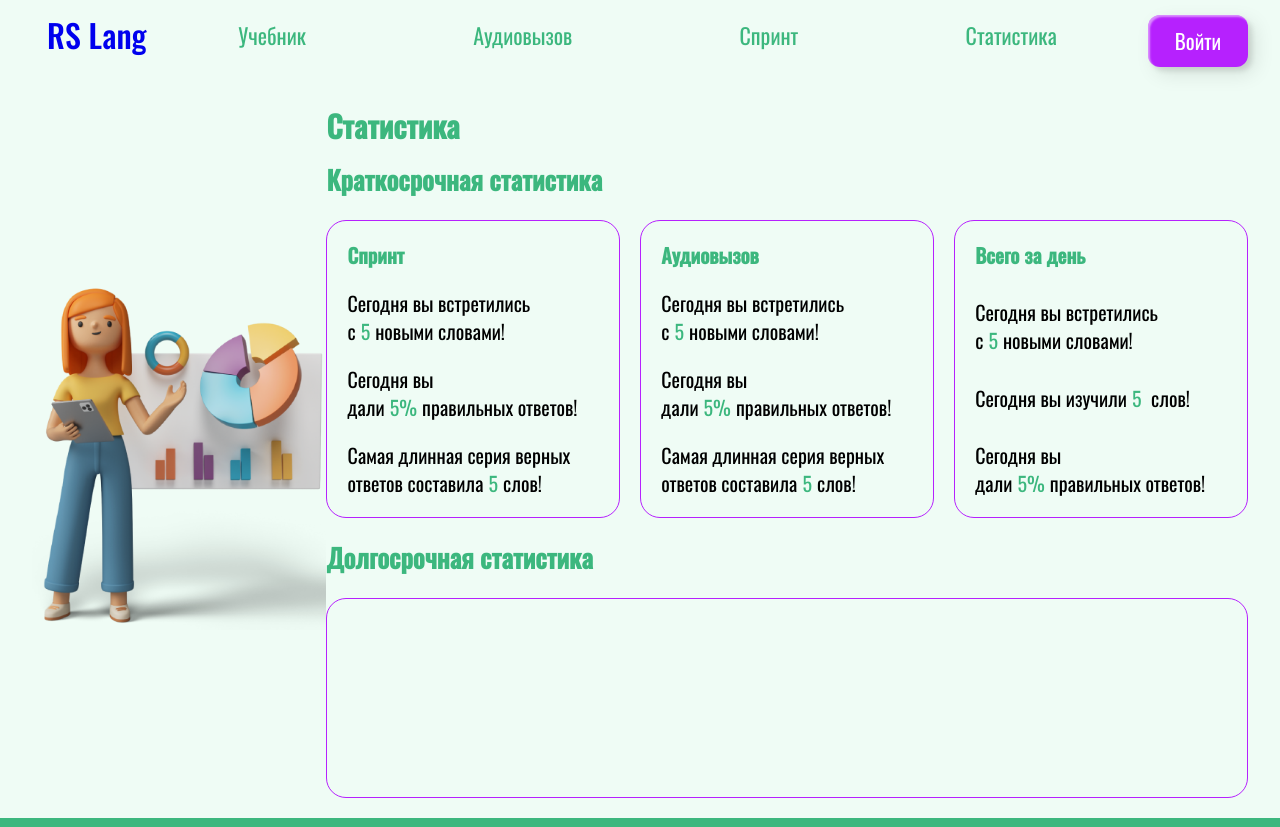
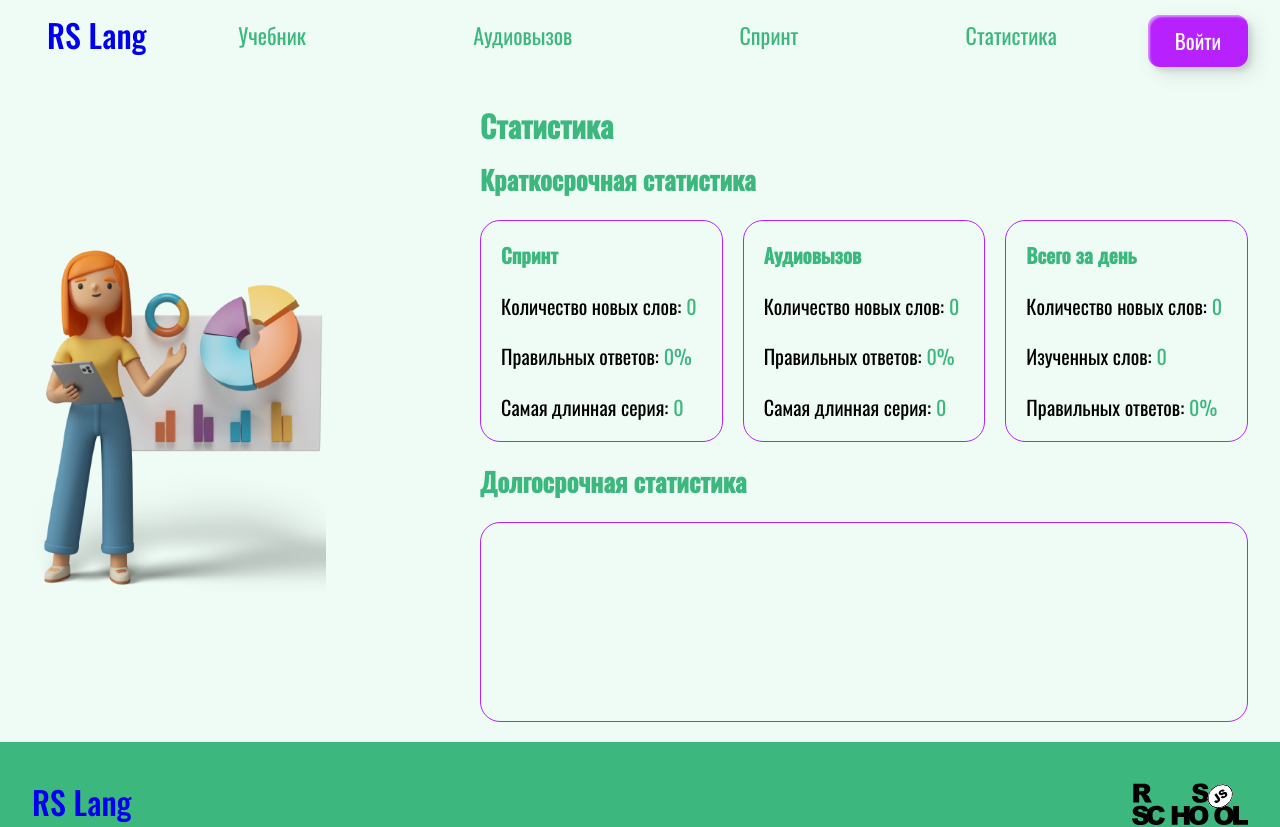
Before and after one commit to Todd89/rslang, a React (Create React App) app: page /stats in a window 1280 px wide. Shown: the top 827 px of the page. Built offline with nearby package versions, Linux system fonts and the light colour scheme.

Commit message:
feat: stat functions for stat page

```diff
--- a/src/components/audio-page/audio-question/audio-question.tsx
+++ b/src/components/audio-page/audio-question/audio-question.tsx
@@ -36,7 +36,6 @@ export function AudioQuestion(props: IProps) {
   AUDIO.volume = 0.2;
 
   useEffect(() => {
-    //const audio = new Audio();
     AUDIO.volume = 0.2;
     function playAudio(word: IWordAudio) {
       const path = `${AUDIO_PATH_DATA_AUDIO}${word.audio}`;
@@ -44,7 +43,7 @@ export function AudioQuestion(props: IProps) {
       AUDIO.src = path;
       AUDIO.load();
       setTimeout(() => {
-        // AUDIO.play();
+        AUDIO.play();
       }, 500);
     }
     if (!answerReceived && isTimerOn) {
@@ -53,7 +52,6 @@ export function AudioQuestion(props: IProps) {
   }, [answerReceived, isTimerOn, questionWord]);
 
   useEffect(() => {
-    //const audio = new Audio();
     AUDIO.volume = 0.2;
 
     function playAudioAfterAnswer(isCorrectAnswer: boolean) {
@@ -63,7 +61,7 @@ export function AudioQuestion(props: IProps) {
 
       AUDIO.src = path;
       AUDIO.load();
-      //  AUDIO.play();
+      AUDIO.play();
     }
 
     if (answerReceived && rightAnswer && !isTimerOn) {
--- a/src/components/audio-page/audio-result/audio-result.tsx
+++ b/src/components/audio-page/audio-result/audio-result.tsx
@@ -16,7 +16,6 @@ interface IProps {
 export function Result(props: IProps) {
   const { gameResult } = props; //bestSeries Для статистики
 
-  //const audio = new Audio();
   AUDIO.volume = 0.2;
 
   function playAudio(word: IWordAudio) {
@@ -24,7 +23,7 @@ export function Result(props: IProps) {
 
     AUDIO.src = path;
     AUDIO.load();
-    // AUDIO.play();
+    AUDIO.play();
   }
 
   function playAudioResult() {
@@ -32,7 +31,7 @@ export function Result(props: IProps) {
 
     AUDIO.src = path;
     AUDIO.load();
-    //  AUDIO.play();
+    AUDIO.play();
   }
 
   useEffect(() => {
--- /dev/null
+++ b/src/components/stats/short-term-stats/short-term-stats.tsx
@@ -0,0 +1,118 @@
+import "./short-term-stats.css";
+import { FORMER_STAT } from "../../../const/const-audio";
+
+//user
+import { useSelector } from "react-redux";
+import {
+  getUserAuthData,
+  getAuthorizeStatus,
+} from "../../../store/data/selectors";
+import { getUserStatistic } from "../../audio-page/audio-utils/audio-utils";
+//user
+const data = [
+  { new: 0, best: 0, rate: 0, all: 0, correct: 0 }, //sprint
+  { new: 0, best: 0, rate: 0, all: 0, correct: 0 }, //audio
+];
+const dataDay = {
+  learnedWords: 0,
+  new: 0,
+  rate: 0,
+};
+
+function ShortTermStats() {
+  const userAuthData = useSelector(getUserAuthData);
+  const userAuthorized = useSelector(getAuthorizeStatus);
+
+  async function getShortTermStat(game: string) {
+    const getStat = getUserStatistic(userAuthData);
+
+    await getStat;
+  }
+
+  if (userAuthorized) {
+    getShortTermStat("sprint");
+    getShortTermStat("audio");
+
+    data[0].new = FORMER_STAT.optional.sprint.newWords;
+    data[0].best = FORMER_STAT.optional.sprint.bestSeries;
+    data[0].correct = FORMER_STAT.optional.sprint.successCounter;
+    data[0].all =
+      FORMER_STAT.optional.sprint.successCounter +
+      FORMER_STAT.optional.sprint.failCounter;
+    data[0].rate =
+      (data[0].correct / (data[0].all === 0 ? 1 : data[0].all)) * 100;
+    data[1].new = FORMER_STAT.optional.audio.newWords;
+    data[1].best = FORMER_STAT.optional.audio.bestSeries;
+    data[1].correct = FORMER_STAT.optional.audio.successCounter;
+    data[1].all =
+      FORMER_STAT.optional.audio.successCounter +
+      FORMER_STAT.optional.audio.failCounter;
+    data[1].rate =
+      (data[1].correct / (data[1].all === 0 ? 1 : data[1].all)) * 100;
+
+    dataDay.learnedWords = FORMER_STAT.learnedWords;
+    dataDay.new = data.reduce((sum, item) => {
+      return sum + item.new;
+    }, 0);
+    const allWords = data.reduce((sum, item) => sum + item.all, 0);
+    dataDay.rate = Math.ceil(
+      (data.reduce((sum, item) => sum + item.correct, 0) /
+        (allWords === 0 ? 1 : allWords)) *
+        100
+    );
+  }
+  return (
+    <>
+      <h3>Краткосрочная статистика</h3>
+      <div className="game__wrapper horizontal stat__wrapper">
+        <div className="stat__block stat-sprint">
+          <h4 className="stat__block-header">Спринт</h4>
+          <p>
+            Количество новых слов:
+            <span className="stat__line stat-new">{data[0].new}</span>
+          </p>
+          <p>
+            Правильных ответов:
+            <span className="stat__line stat-correct">{data[0].rate}%</span>
+          </p>
+          <p>
+            Cамая длинная серия:
+            <span className="stat__line stat-best">{data[0].best}</span>
+          </p>
+        </div>
+        <div className="stat__block stat-audio">
+          <h4 className="stat__block-header">Аудиовызов</h4>
+          <p>
+            Количество новых слов:
+            <span className="stat__line stat-new">{data[1].new}</span>
+          </p>
+          <p>
+            Правильных ответов:
+            <span className="stat__line stat-correct">{data[1].rate}%</span>
+          </p>
+          <p>
+            Cамая длинная серия:
+            <span className="stat__line stat-best">{data[1].best}</span>
+          </p>
+        </div>
+        <div className="stat__block stat-day">
+          <h4 className="stat__block-header">Всего за день</h4>
+          <p>
+            Количество новых слов:
+            <span className="stat__line stat-new">{dataDay.new}</span>
+          </p>
+          <p>
+            Изученных слов:
+            <span className="stat__line stat-new">{dataDay.learnedWords}</span>
+          </p>
+          <p>
+            Правильных ответов:
+            <span className="stat__line stat-correct">{dataDay.rate}%</span>
+          </p>
+        </div>
+      </div>
+    </>
+  );
+}
+
+export default ShortTermStats;
--- a/src/components/stats/stats.tsx
+++ b/src/components/stats/stats.tsx
@@ -1,5 +1,6 @@
 import Footer from "../footer/footer";
 import Header from "../header/header";
+import ShortTermStats from "./short-term-stats/short-term-stats";
 import "./stats.css";
 
 const Stats: React.FC = () => {
@@ -17,63 +18,7 @@ const Stats: React.FC = () => {
             />
             <div className="stat__section">
               <h2 className="stat__header">Статистика</h2>
-              <h3>Краткосрочная статистика</h3>
-              <div className="game__wrapper horizontal stat__wrapper">
-                <div className="stat__block stat-sprint">
-                  <h4 className="stat__block-header">Спринт</h4>
-                  <p>
-                    Сегодня вы встретились с
-                    <span className="stat__line stat-new">5</span>
-                    <span>новыми словами!</span>
-                  </p>
-                  <p>
-                    Сегодня вы дали
-                    <span className="stat__line stat-correct">5%</span>
-                    <span>правильных ответов!</span>
-                  </p>
-                  <p>
-                    Cамая длинная серия верных ответов составила
-                    <span className="stat__line stat-best">5</span>
-                    <span>слов!</span>
-                  </p>
-                </div>
-                <div className="stat__block stat-audio">
-                  <h4 className="stat__block-header">Аудиовызов</h4>
-                  <p>
-                    Сегодня вы встретились с
-                    <span className="stat__line stat-new">5</span>
-                    <span>новыми словами!</span>
-                  </p>
-                  <p>
-                    Сегодня вы дали
-                    <span className="stat__line stat-correct">5%</span>
-                    <span>правильных ответов!</span>
-                  </p>
-                  <p>
-                    Cамая длинная серия верных ответов составила
-                    <span className="stat__line stat-best">5</span>
-                    <span>слов!</span>
-                  </p>
-                </div>
-                <div className="stat__block stat-day">
-                  <h4 className="stat__block-header">Всего за день</h4>
-                  <p>
-                    Сегодня вы встретились с
-                    <span className="stat__line stat-new">5</span>
-                    <span>новыми словами!</span>
-                  </p>
-                  <p>
-                    Сегодня вы изучили
-                    <span className="stat__line stat-new">5</span>
-                    <span> слов!</span>
-                  </p>
-                  <p>
-                    Сегодня вы дали
-                    <span className="stat__line stat-correct">5%</span>
-                    <span>правильных ответов!</span>
-                  </p>
-                </div>
-              </div>
+              <ShortTermStats />
               <h3>Долгосрочная статистика</h3>
               <div className="stat__block stat-long"></div>
             </div>
--- a/src/const/const-audio.tsx
+++ b/src/const/const-audio.tsx
@@ -2,6 +2,8 @@ import {
   IWordAudio,
   IAudioQuestion,
   IUserWord,
+  IAudioStat,
+  IStatistic,
 } from "../interface/interface-audio";
 import { Url } from "../const/const";
 
@@ -16,9 +18,38 @@ export const AUDIO_ANSWER_TIME = 60000;
 export const AUDIO_PATH_DATA_AUDIO = `${Url.DOMEN}/`;
 export const AUDIO_PATH_UTILS_AUDIO = "/assets/sound/";
 export const AUDIO_PATH_IMAGES = `${Url.DOMEN}/`;
+export const AUDIO_PATH_ICONS = "/assets/icon/";
 export const AUDIO_QUESTIONS_ARRAY: Array<IAudioQuestion> = [];
 export const AUDIO_USER_WORDS_ARRAY: Array<IUserWord> = [];
 export const AUDIO_USER_WORDS_ARRAY_FOR_GAME: Array<IUserWord> = [];
+export const AUDIO_BEST_SERIES = [0];
+
+const dateTemp = new Date();
+const currentData = `${String(dateTemp.getFullYear())}-${String(
+  dateTemp.getMonth() + 1
+).padStart(2, "0")}-${String(dateTemp.getDate()).padStart(2, "0")}`;
+
+export const FORMER_STAT: IStatistic = {
+  learnedWords: 0,
+  optional: {
+    audio: {
+      date: currentData,
+      bestSeries: 0,
+      successCounter: 0,
+      failCounter: 0,
+      newWords: 0,
+    },
+    sprint: {
+      date: currentData,
+      bestSeries: 0,
+      successCounter: 0,
+      failCounter: 0,
+      newWords: 0,
+    },
+  },
+};
+
+export const AUDIO_STAT: Array<IAudioStat> = [];
 
 export const AUDIO = new Audio();
 
@@ -64,5 +95,3 @@ export const AUDIO_RULES = `В этой игре вам нужно будет о
                               Если ошибетесь хотя бы один раз, вам придется учить его снова.
                               Чтобы игра отразилась в статистике, ее придется пройти до конца!
                               Удачи!`;
-
-export const AUDIO_PATH_ICONS = "/assets/icon/";
```
Also changed, not shown: src/components/audio-page/audio-utils/audio-utils.tsx (+70 -88 lines), src/components/audio-page/audiochallenge/audiochallenge.css (+0 -32 lines), src/components/audio-page/audiochallenge/audiochallenge.tsx (+40 -44 lines), src/interface/interface-audio.tsx (+16 -2 lines), src/components/stats/short-term-stats/short-term-stats.css (added).
